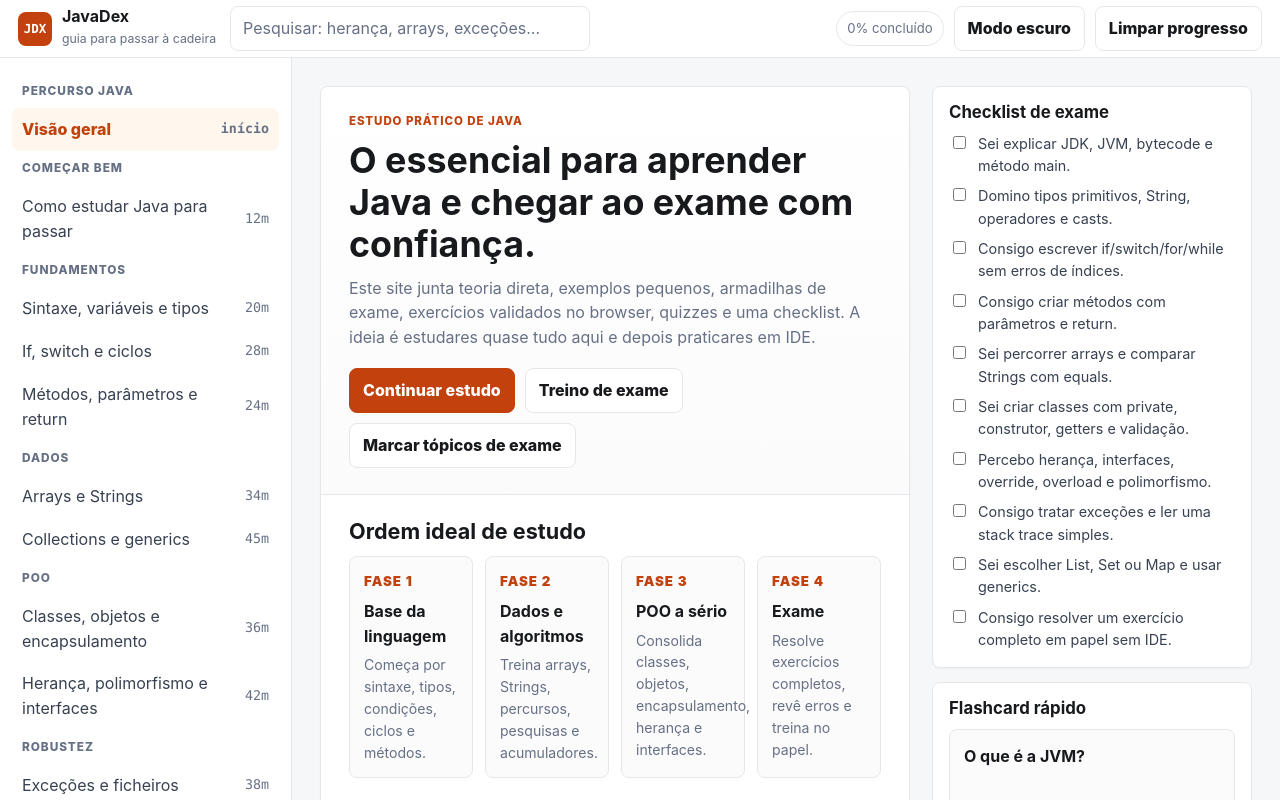
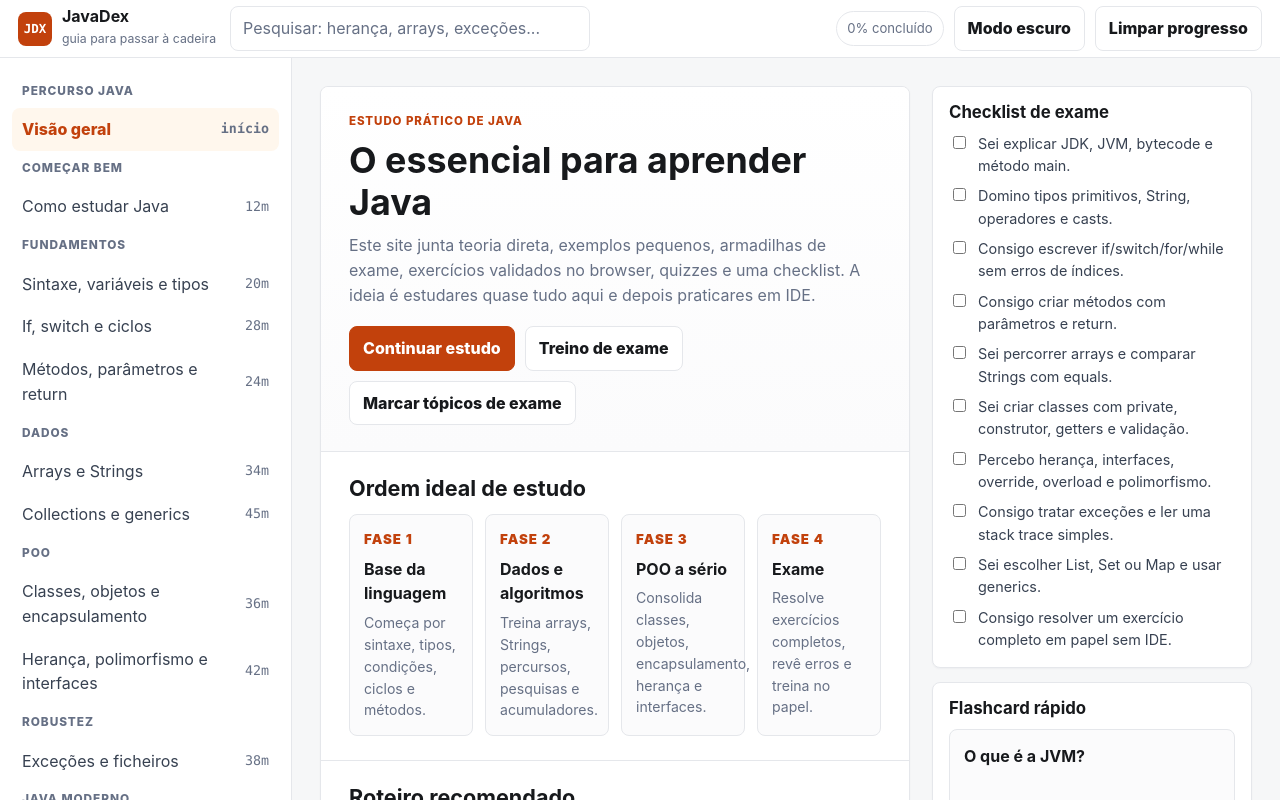
Before and after one commit to nashi34/javadex, a plain HTML site: page index.html in a window 1280 px wide. Both pictures are taken after a click on the button "JDX". Shown: the top 800 px of the page. Drawn offline with Linux system fonts and the light colour scheme.

Commit message:
Add files via upload

```diff
--- a/index.html
+++ b/index.html
@@ -3,7 +3,7 @@
 <head>
 <meta charset="UTF-8">
 <meta name="viewport" content="width=device-width, initial-scale=1.0">
-<title>JavaDex - Guia de Estudo de Java</title>
+<title>JavaDex - Aprender Java</title>
 <style>
 :root {
   --bg: #f6f7f8;
@@ -651,7 +651,7 @@ const lessons = [
   {
     id: "plano",
     module: "Começar bem",
-    title: "Como estudar Java para passar",
+    title: "Como estudar Java",
     level: "base",
     minutes: 12,
     exam: true,
@@ -1324,7 +1324,7 @@ class CalculadoraTest {
     level: "avançado",
     minutes: 50,
     exam: true,
-    summary: "Como atacar exercícios típicos: classes, algoritmos, collections e perguntas teóricas.",
+    summary: "Exercícios típicos: classes, algoritmos, collections e perguntas teóricas.",
     body: [
       {type:"text", html:`
         <p>Em exame, não comeces logo a escrever tudo. Primeiro identifica entradas, saídas, estados e regras. Depois escreve a solução mais simples correta.</p>
@@ -1529,7 +1529,7 @@ function showDashboard() {
   document.getElementById("main").innerHTML = `
     <section class="hero">
       <div class="kicker">Estudo prático de Java</div>
-      <h1>O essencial para aprender Java e chegar ao exame com confiança.</h1>
+      <h1>O essencial para aprender Java</h1>
       <p>Este site junta teoria direta, exemplos pequenos, armadilhas de exame, exercícios validados no browser, quizzes e uma checklist. A ideia é estudares quase tudo aqui e depois praticares em IDE.</p>
       <div class="hero-actions">
         <button class="btn primary" onclick="openLesson('${firstUnfinished().id}')">Continuar estudo</button>
```
